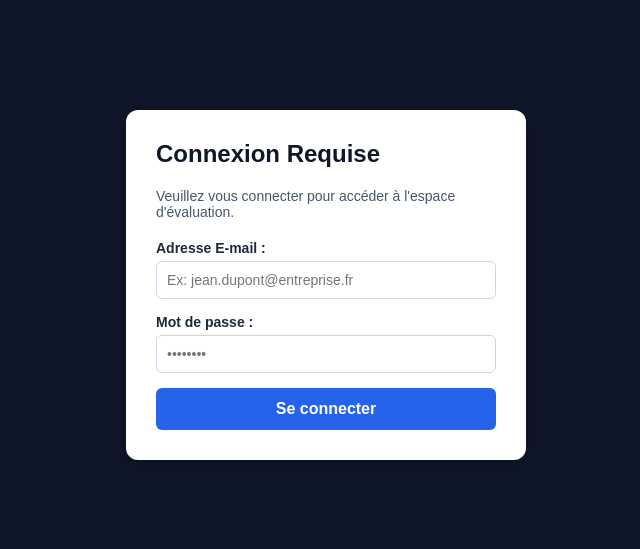
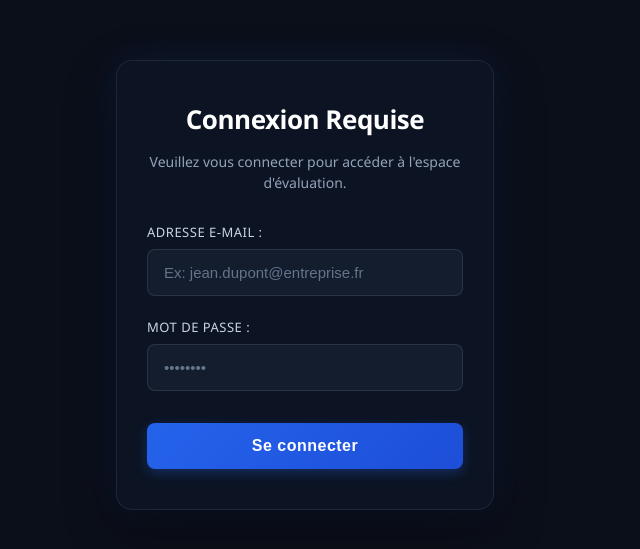
Before and after one commit to LXKAS115/KAP, a website: page index.html in a window 1280 px wide. Shown: the part 155-704 px from the top of the page, without its empty margins (314-954 px from the left). Drawn offline with Linux system fonts and the light colour scheme.

Commit message:
Update style2.css

```diff
--- a/style2.css
+++ b/style2.css
@@ -1,4 +1,6 @@
-/* 1. Le fond et la structure de la page */
+/* ==========================================================================
+   1. STRUCTURE GLOBALE ET FOND SOMBRE
+   ========================================================================== */
 body {
     margin: 0;
     padding: 0;
@@ -6,8 +8,8 @@ body {
     display: flex;
     justify-content: center;
     align-items: center;
-    background-color: #0f172a; /* Ton fond sombre */
-    font-family: sans-serif; /* Rétablit une police propre */
+    background-color: #0b0f19; /* Bleu nuit ultra sombre */
+    font-family: 'Segoe UI', Tahoma, Geneva, Verdana, sans-serif;
     overflow: hidden;
 }
 
@@ -18,68 +20,134 @@ body {
     width: 100vw;
     height: 100vh;
     z-index: -1;
-    background: #0f172a;
+    background: #0b0f19;
 }
 
-/* 2. Rétablir le joli conteneur blanc du formulaire */
+/* ==========================================================================
+   2. LE CONTENEUR STYLE "EFFET VERRE" (GLASSMORPHISM)
+   ========================================================================== */
 .login-container {
     position: relative;
     z-index: 1;
-    background: #ffffff; /* Fond blanc de la boîte */
-    padding: 30px;
-    border-radius: 12px; /* Beaux bords arrondis */
-    box-shadow: 0 4px 20px rgba(0, 0, 0, 0.3); /* Ombre douce autour */
-    max-width: 400px;
-    width: 100%;
+    /* Effet de transparence style verre moderne */
+    background: rgba(15, 23, 42, 0.65);
+    backdrop-filter: blur(12px); /* Floute le fond derrière la boîte */
+    -webkit-backdrop-filter: blur(12px);
+
+    padding: 40px 30px;
+    border-radius: 16px;
+
+    /* Bordure fine lumineuse et ombre néon subtile */
+    border: 1px solid rgba(255, 255, 255, 0.08);
+    box-shadow: 0 20px 50px rgba(0, 0, 0, 0.4),
+                0 0 40px rgba(37, 99, 235, 0.15);
+
+    max-width: 420px;
+    width: 90%;
     box-sizing: border-box;
+    transition: all 0.3s ease;
 }
 
-/* 3. Espacement des textes et champs */
+/* Titre principal */
 .login-container h2 {
     margin-top: 0;
-    color: #0f172a;
+    margin-bottom: 8px;
+    color: #ffffff;
+    font-size: 26px;
+    font-weight: 600;
+    letter-spacing: -0.5px;
+    text-align: center;
 }
 
+/* Sous-texte */
 .login-container p {
-    color: #475569;
+    color: #94a3b8; /* Gris clair moderne */
     font-size: 14px;
-    margin-bottom: 20px;
+    margin-bottom: 30px;
+    text-align: center;
+    line-height: 1.5;
 }
 
+/* ==========================================================================
+   3. CHAMPS DE SAISIE DESIGN FUTURISTE
+   ========================================================================== */
 .input-group {
-    margin-bottom: 15px;
+    margin-bottom: 22px;
     display: flex;
     flex-direction: column;
 }
 
 .input-group label {
-    font-weight: bold;
-    margin-bottom: 5px;
-    color: #1e293b;
-    font-size: 14px;
+    font-weight: 500;
+    margin-bottom: 8px;
+    color: #cbd5e1;
+    font-size: 13px;
+    text-transform: uppercase; /* Donne un style plus strict/pro */
+    letter-spacing: 0.5px;
 }
 
 .input-group input {
-    padding: 10px;
-    border: 1px solid #cbd5e1;
-    border-radius: 6px;
-    font-size: 14px;
+    padding: 14px 16px;
+    background: rgba(30, 41, 59, 0.5); /* Fond sombre semi-transparent */
+    border: 1px solid rgba(255, 255, 255, 0.1);
+    border-radius: 8px;
+    color: #ffffff;
+    font-size: 15px;
+    outline: none;
+    transition: all 0.2s ease;
 }
 
-/* 4. Ton bouton bleu d'origine */
+/* Animation quand le stagiaire clique dans la case */
+.input-group input:focus {
+    border-color: #3b82f6; /* Devient bleu vif */
+    background: rgba(30, 41, 59, 0.8);
+    box-shadow: 0 0 12px rgba(59, 130, 246, 0.3); /* Légère lueur bleue */
+}
+
+/* Style du texte indicatif (placeholder) */
+.input-group input::placeholder {
+    color: #64748b;
+}
+
+/* ==========================================================================
+   4. BOUTON CYBER-BLEU LUMINEUX
+   ========================================================================== */
 .btn-primary {
     width: 100%;
-    padding: 12px;
-    background-color: #2563eb; /* Le beau bleu */
-    color: white;
+    padding: 14px;
+    background: linear-gradient(135deg, #2563eb, #1d4ed8); /* Dégradé de bleus */
+    color: #ffffff;
     border: none;
-    border-radius: 6px;
+    border-radius: 8px;
     cursor: pointer;
-    font-weight: bold;
+    font-weight: 600;
     font-size: 16px;
-    transition: background 0.2s;
+    letter-spacing: 0.5px;
+    box-shadow: 0 4px 12px rgba(37, 99, 235, 0.3);
+    transition: all 0.2s ease;
+    margin-top: 10px;
 }
 
+/* Effet au survol de la souris */
 .btn-primary:hover {
-    background-color: #1d4ed8;
+    transform: translateY(-2px); /* Le bouton se soulève légèrement */
+    box-shadow: 0 6px 20px rgba(37, 99, 235, 0.5); /* La lueur s'intensifie */
+    background: linear-gradient(135deg, #3b82f6, #2563eb);
 }
+
+/* Effet au clic */
+.btn-primary:active {
+    transform: translateY(0);
+}
+
+/* Message d'erreur */
+#error-message {
+    background: rgba(239, 68, 68, 0.1); /* Fond rouge très transparent */
+    border: 1px solid rgba(239, 68, 68, 0.2);
+    padding: 10px;
+    border-radius: 6px;
+    color: #fca5a5 !important;
+    font-size: 13px !important;
+    text-align: center;
+    margin-top: 15px;
+}
```
